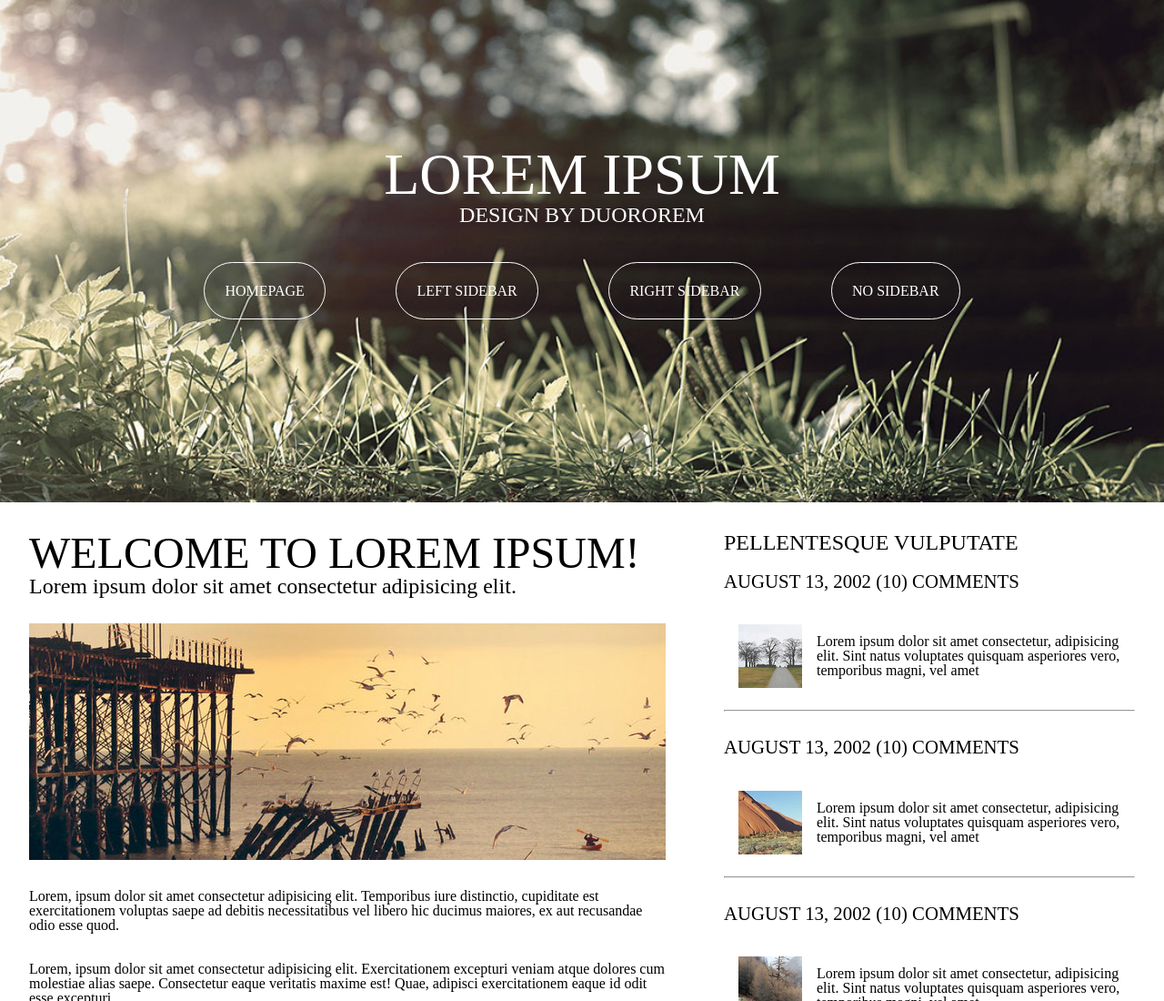
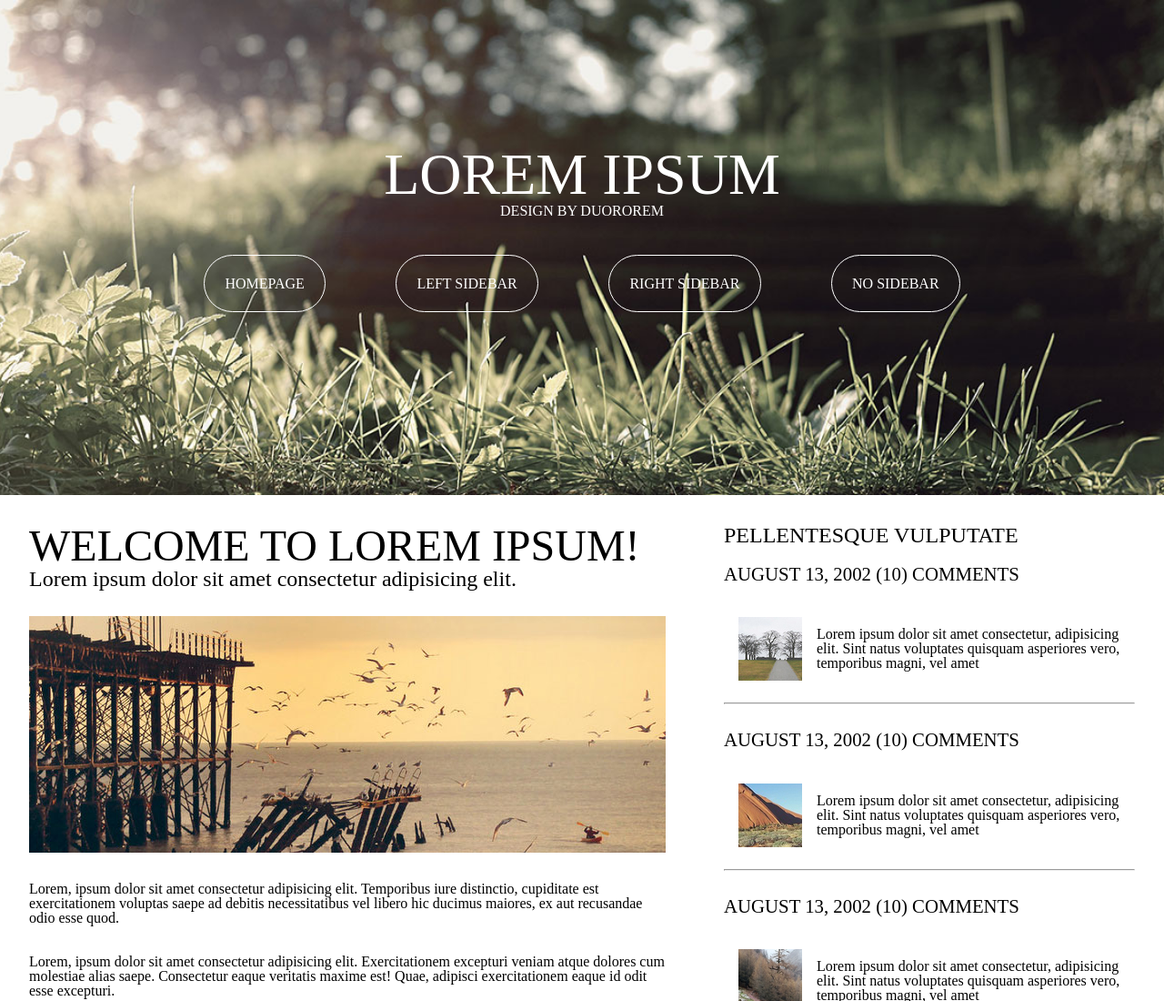
Before and after one commit to caio-lukas/Trabalho1-Iridium.github.io, a plain HTML site: page index.html in a window 1280 px wide. Shown: the top 1100 px of the page at 91% size. Drawn offline with Linux system fonts and the light colour scheme.

Commit message:
Ajustei parâmetros palpáveis na seção HEADER afim de melhorar a acessibilidade do site

```diff
--- a/index.html
+++ b/index.html
@@ -13,7 +13,7 @@
     <body>
         <header>
             <h1 class="texto-header">LOREM IPSUM</h1>
-            <h3 class="texto-header">DESIGN BY DUOROREM</h3>
+            <p class="texto-header">DESIGN BY DUOROREM</p>
             <ul class="menu-header">
                 <li><a href="#" class="botoes-header">HOMEPAGE</a></li>
                 <li><a href="#" class="botoes-header">LEFT SIDEBAR</a></li>
```
